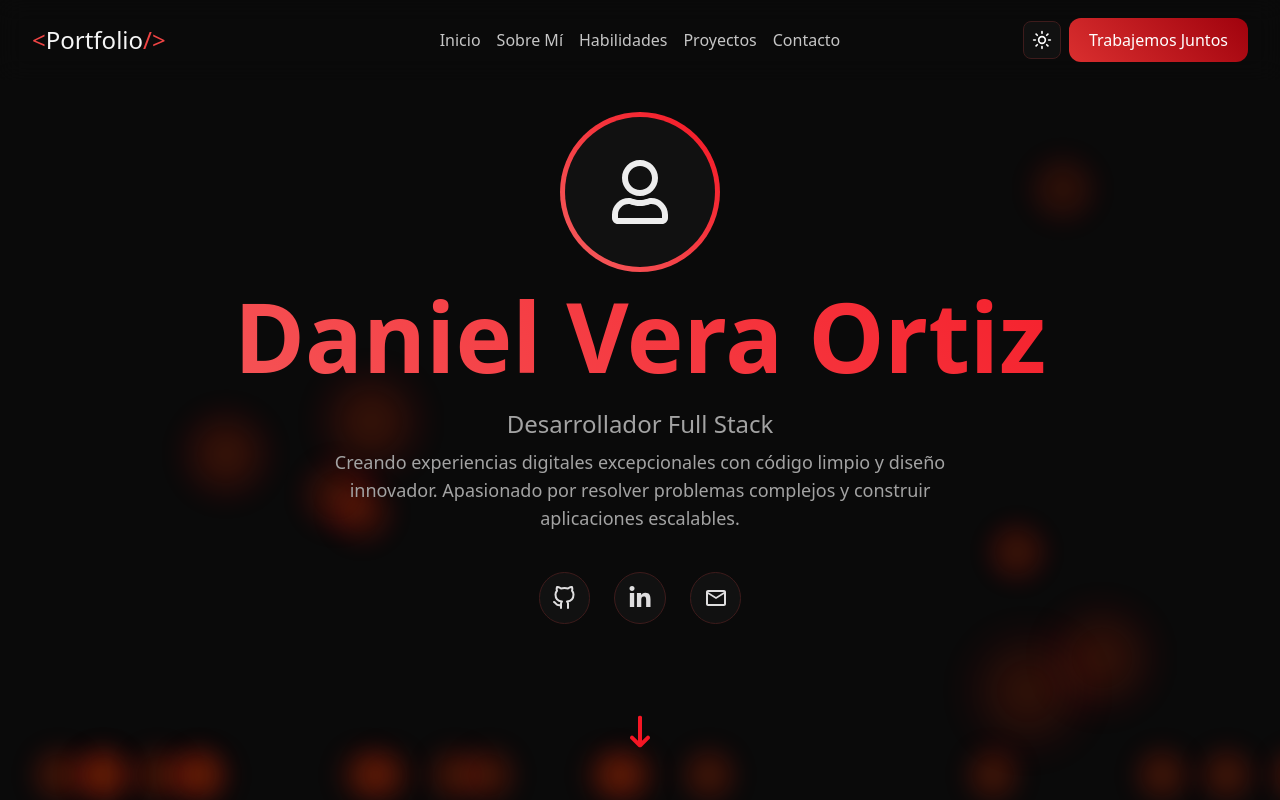
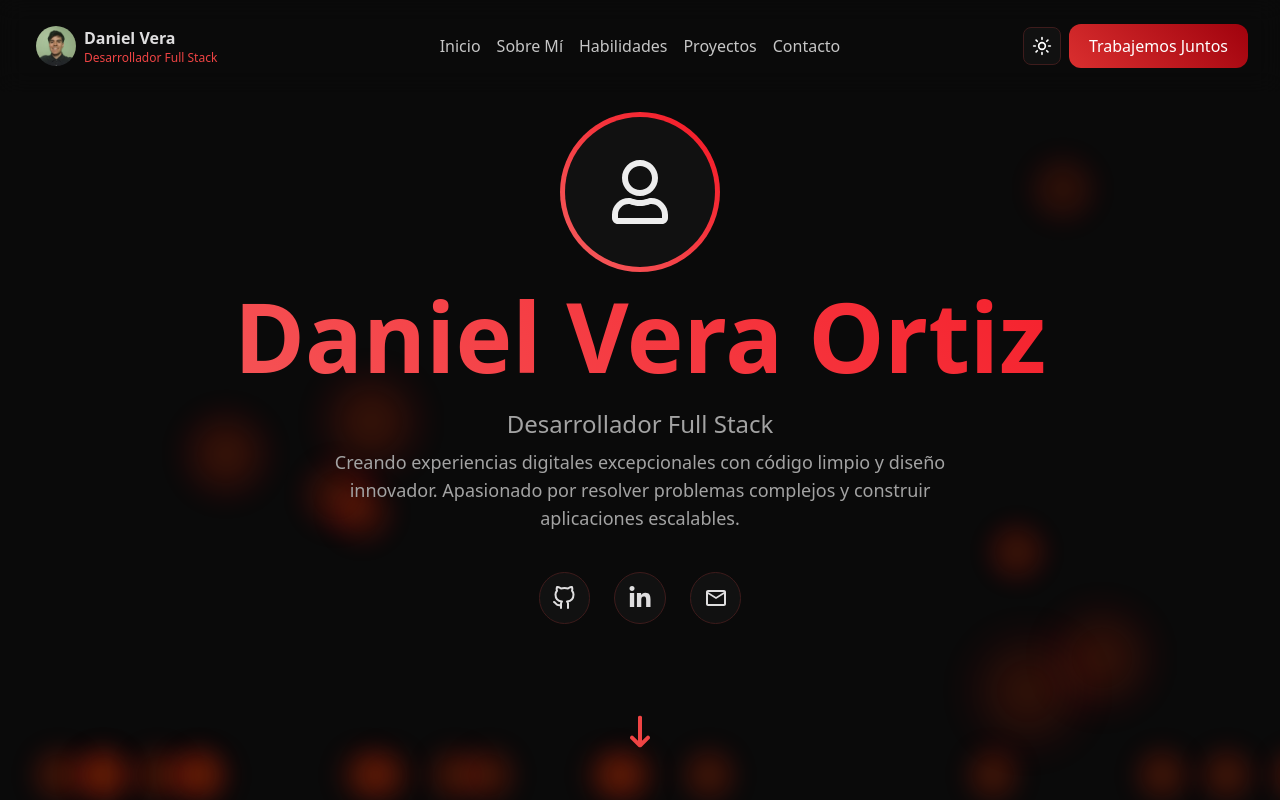
Before and after one commit to DanielVeraOrtiz/personal-portfolio, a Next.js app: page / in a window 1280 px wide. Shown: the top 800 px of the page. Built offline with nearby package versions, Linux system fonts and the light colour scheme.

Commit message:
feature(page): Se cambia el favicon, se colocan mis links a anchors, se cambia el logo por mi foto, nombre y profesion

```diff
--- a/src/app/globals.css
+++ b/src/app/globals.css
@@ -8,6 +8,7 @@
 
   --text-logo-color-primary: #ffffff;
   --text-logo-color-secondary: #ef4444;
+  --text-logo-color-tertiary: #ffadad;
   --text-hover: #ef4444;
   --text-btn-color: #ffffff;
   --text-theme-btn-color: #ef4444;
@@ -35,6 +36,7 @@
 
   --bg-color-navbar: #500000;
   --bg-btn-theme: #610000;
+  --bg-hover-github-links: #151b23;
 
   --bg-containers: #f0f0f0;
   --bg-hover-theme-btn: #360000;
@@ -99,8 +101,9 @@
   --foreground: #ededed;
   /* ================= TEXT ================= */
 
-  --text-logo-color-primary: #f5f5f5;
+  --text-logo-color-primary: #dfdedf;
   --text-logo-color-secondary: #ef4444;
+  --text-logo-color-tertiary: #ef4444;
   --text-hover: #ef4444;
   --text-btn-color: #ffffff;
   --text-theme-btn-color: rgb(202, 202, 0);
@@ -132,9 +135,10 @@
 
   --bg-containers: #111111;
   --bg-hover-theme-btn: #222222;
+  --bg-hover-github-links: #252e3a;
 
   --bg-hero-anchors-hover: #ef4444;
-  --next-section-hero-color: #f51624;
+  --next-section-hero-color: #ef4444;
 
   --bg-skill-container-hover: #1c1313;
   --bg-skill-tag-intermediate: #29190f;
--- a/src/components/contactSection/contact.tsx
+++ b/src/components/contactSection/contact.tsx
@@ -1,11 +1,13 @@
 'use client';
 
 import './contact.css';
+import { contactLinks } from '@/config/contact';
 import { motion } from 'framer-motion';
 import { MdOutlineEmail } from 'react-icons/md';
 import { FiPhone } from 'react-icons/fi';
 import { SlLocationPin } from 'react-icons/sl';
 import { useState } from 'react';
+import { FaRegPaperPlane } from 'react-icons/fa';
 
 export default function Contact() {
   const [formData, setFormData] = useState({
@@ -27,20 +29,20 @@ export default function Contact() {
     {
       icon: MdOutlineEmail,
       label: 'Email',
-      value: 'daniel.vera.or@gmail.com',
-      href: 'mailto:daniel.vera.or@gmail.com',
+      value: contactLinks.correo,
+      href: contactLinks.correoAnchor,
     },
     {
       icon: FiPhone,
       label: 'Número',
-      value: '+56 9 21731350',
-      href: 'tel:+56921731350',
+      value: contactLinks.numeroTelefono,
+      href: contactLinks.numeroTelefonoAnchor,
     },
     {
       icon: SlLocationPin,
       label: 'Ubicación',
-      value: 'Chile, Santiago',
-      href: 'https://maps.google.com/?q=Santiago,Chile',
+      value: contactLinks.ubicacion,
+      href: contactLinks.ubicacionAnchor,
     },
   ];
 
@@ -177,9 +179,9 @@ export default function Contact() {
             />
             <button
               type="submit"
-              className="contact-form-btn py-2.5 w-full rounded-xl font-semibold text-center transition-all duration-400 ease-in-out"
+              className="contact-form-btn flex items-center justify-center gap-2 py-2.5 w-full rounded-xl font-semibold text-center transition-all duration-400 ease-in-out"
             >
-              Enviar Mensaje
+              <FaRegPaperPlane /> Enviar Mensaje
             </button>
           </form>
         </motion.div>
--- a/src/components/heroSection/hero.tsx
+++ b/src/components/heroSection/hero.tsx
@@ -8,6 +8,7 @@ import { MdOutlineEmail } from 'react-icons/md';
 import { FaRegUser } from 'react-icons/fa';
 import { motion } from 'framer-motion';
 import { FaArrowDownLong } from 'react-icons/fa6';
+import { contactLinks } from '@/config/contact';
 
 // Desacticar el server side rendering para las particulas, esto lo refactorice haciando particulas un componente
 // para no desactivar el ssr en todo Hero, que afecta SEO y demas.
@@ -68,7 +69,7 @@ export default function Hero() {
         <a
           className="social-link group"
           title="GitHub"
-          href="hola"
+          href={contactLinks.githubLink}
           target="_blank"
           aria-label="link to my github"
         >
@@ -80,7 +81,7 @@ export default function Hero() {
         <a
           className="social-link group"
           title="Linkedin"
-          href="hola"
+          href={contactLinks.linkedingLink}
           target="_blank"
           aria-label="link to my linkedin"
         >
@@ -92,8 +93,7 @@ export default function Hero() {
         <a
           className="social-link group"
           title="email"
-          href="hola"
-          target="_blank"
+          href={contactLinks.correoAnchor}
           aria-label="my email"
         >
           <MdOutlineEmail
--- a/src/components/layout/footer.css
+++ b/src/components/layout/footer.css
@@ -3,12 +3,16 @@
   background-color: var(--bg-footer);
 }
 
-.logo-footer {
+.logo-footer:hover {
+  background-color: var(--bg-hover-theme-btn);
+}
+
+.logo-text-name-footer {
   color: var(--text-logo-color-primary);
 }
 
-.logo-footer > span {
-  color: var(--text-logo-color-secondary);
+.logo-text-work-footer {
+  color: var(--text-logo-color-tertiary);
 }
 
 .message-footer {
--- a/src/components/layout/footer.tsx
+++ b/src/components/layout/footer.tsx
@@ -2,6 +2,8 @@ import './footer.css';
 import { FiGithub } from 'react-icons/fi';
 import { FaLinkedinIn } from 'react-icons/fa';
 import { MdOutlineEmail } from 'react-icons/md';
+import { contactLinks } from '@/config/contact';
+import Image from 'next/image';
 
 // Sin framer motion por que va ultimo y con ello sera solo server component.
 export default function Footer() {
@@ -14,9 +16,9 @@ export default function Footer() {
   ];
 
   const socialLinks = [
-    { icon: FiGithub, href: '#', label: 'GitHub' },
-    { icon: FaLinkedinIn, href: '#', label: 'LinkedIn' },
-    { icon: MdOutlineEmail, href: 'mailto:daniel.vera.or@gmail.com', label: 'Email' },
+    { icon: FiGithub, href: contactLinks.githubLink, label: 'GitHub' },
+    { icon: FaLinkedinIn, href: contactLinks.linkedingLink, label: 'LinkedIn' },
+    { icon: MdOutlineEmail, href: contactLinks.correoAnchor, label: 'Email' },
   ];
 
   return (
@@ -24,11 +26,19 @@ export default function Footer() {
       <div className="container mx-auto px-4 py-12">
         <div className="grid md:grid-cols-3 gap-8 mb-8">
           <div>
-            <h3 className="logo-footer text-2xl mb-4">
-              <span>{'<'}</span>
-              Portfolio
-              <span>{'/>'}</span>
-            </h3>
+            <div className="w-fit rounded-xl mb-2 py-2 px-1 flex gap-2 logo-footer transition-colors duration-200 ease-in-out">
+              <Image
+                className="rounded-full"
+                src="/face.png"
+                alt="foto mia"
+                width={40}
+                height={40}
+              />
+              <div>
+                <p className="logo-text-name-footer text-base font-semibold">Daniel Vera</p>
+                <p className="logo-text-work-footer text-xs">Desarrollador Full Stack</p>
+              </div>
+            </div>
             <p className="message-footer text-base">
               Desarrollador Full Stack apasionado por crear experiencias digitales excepcionales.
             </p>
@@ -55,6 +65,7 @@ export default function Footer() {
                   href={href}
                   aria-label={label}
                   className="w-10 h-10 rounded-full transition-all duration-300 ease-in-out flex items-center justify-center group social-link-footer"
+                  target={label !== 'Email' ? '_blank' : undefined}
                 >
                   <Icon className="w-5 h-5 group-hover:scale-110 transition-transform duration-300 ease-in-out" />
                 </a>
--- a/src/components/layout/navbar.css
+++ b/src/components/layout/navbar.css
@@ -2,8 +2,16 @@
   background-color: var(--bg-color-navbar);
 }
 
-.logo {
+.logo:hover {
+  background-color: var(--bg-hover-theme-btn);
+}
+
+.logo-text-name {
   color: var(--text-logo-color-primary);
+}
+
+.logo-text-work {
+  color: var(--text-logo-color-tertiary);
 }
 
 .logo > span {
@@ -44,3 +52,10 @@
 .btn-menu:hover {
   background-color: var(--bg-hover-theme-btn);
 }
+
+@media (width < 414) {
+  .logo-text-name,
+  .logo-text-work {
+    display: none;
+  }
+}
--- a/src/components/layout/navbar.tsx
+++ b/src/components/layout/navbar.tsx
@@ -4,6 +4,7 @@
 
 import './navbar.css';
 import dynamic from 'next/dynamic';
+import Image from 'next/image';
 import { motion, AnimatePresence } from 'framer-motion';
 import { useState } from 'react';
 import { RxHamburgerMenu } from 'react-icons/rx';
@@ -31,16 +32,23 @@ export default function Navbar() {
     // la navbar siempre esta en el viewport por ello en motion debo usar animate en lugar de whileInView para todo
     // lo que ya este en pantalla al iniciar. En caso contrario whileInView y viewport con once true o false.
     <motion.header
-      className="navbar fixed top-0 left-0 w-[100vw] h-[10vh] z-1"
+      className="navbar fixed top-0 left-0 w-screen h-23 z-1"
       initial={{ y: -100 }}
       animate={{ y: 0 }}
       transition={{ duration: 0.3, ease: 'easeOut' }}
     >
       <div className="px-8 flex justify-between items-center backdrop-blur-md h-full">
-        <div className="w-3/10 logo text-2xl hover:scale-105 hover:cursor-pointer transition-transform duration-200 ease-in-out">
-          <span>{'<'}</span>
-          Portfolio
-          <span>{'/>'}</span>
+        <div className="w-5/10 lg:w-3/10">
+          <a
+            href="#"
+            className="w-fit rounded-xl py-2 px-1 flex gap-2 logo hover:cursor-pointer transition-colors duration-200 ease-in-out"
+          >
+            <Image className="rounded-full" src="/face.png" alt="foto mia" width={40} height={40} />
+            <div>
+              <p className="logo-text-name text-base font-semibold">Daniel Vera</p>
+              <p className="logo-text-work text-xs">Desarrollador Full Stack</p>
+            </div>
+          </a>
         </div>
 
         <ul className="hidden lg:flex w-4/10 section-anchors gap-4 text-base justify-center">
@@ -61,7 +69,7 @@ export default function Navbar() {
           ))}
         </ul>
 
-        <div className="hidden lg:flex w-3/10 btn-work-together gap-2 items-center justify-end">
+        <div className="hidden lg:flex w-5/10 lg:w-3/10 btn-work-together gap-2 items-center justify-end">
           <ButtonTheme />
           {/* Ojo que motion es inline css, entonces sus scale sobrescribiran mis scale por ejemplo */}
           <motion.a
--- a/src/components/projectsSection/projectModal.css
+++ b/src/components/projectsSection/projectModal.css
@@ -25,10 +25,20 @@
   color: var(--text-btn-color);
 }
 
+.deploy-link:hover {
+  box-shadow: 0 5px 10px 0 var(--boxes-shadow-color-hover-btn);
+  transform: scale(1.05);
+}
+
 .github-link {
   background-color: var(--bg-btn-github);
   border: 1px solid var(--borders-color);
   color: var(--text-btn-color);
+}
+
+.github-link:hover {
+  transform: scale(1.05);
+  background-color: var(--bg-hover-github-links);
 }
 
 .other-resolution-title {
--- /dev/null
+++ b/src/config/contact.ts
@@ -0,0 +1,11 @@
+export const contactLinks = {
+  githubLink: 'https://github.com/DanielVeraOrtiz',
+  linkedingLink: 'https://www.linkedin.com/in/di-vera/',
+  correo: 'daniel.vera.or@gmail.com',
+  numeroTelefono: '+56 9 21731350',
+  correoAnchor: 'mailto:daniel.vera.or@gmail.com',
+  numeroTelefonoAnchor: 'tel:+56921731350',
+  ubicacion: 'Chile, Santiago',
+  ubicacionAnchor:
+    'https://www.google.com/maps/place/Santiago,+Región+Metropolitana/@-33.4723517,-70.9594812,10z/data=!3m1!4b1!4m6!3m5!1s0x9662c5410425af2f:0x8475d53c400f0931!8m2!3d-33.4488897!4d-70.6692655!16zL20vMGRscXY?entry=ttu&g_ep=EgoyMDI2MDMxNS4wIKXMDSoASAFQAw%3D%3D',
+};
```
Also changed, not shown: src/components/projectsSection/projectModal.tsx (+12 -5 lines), public/face.png (added).
